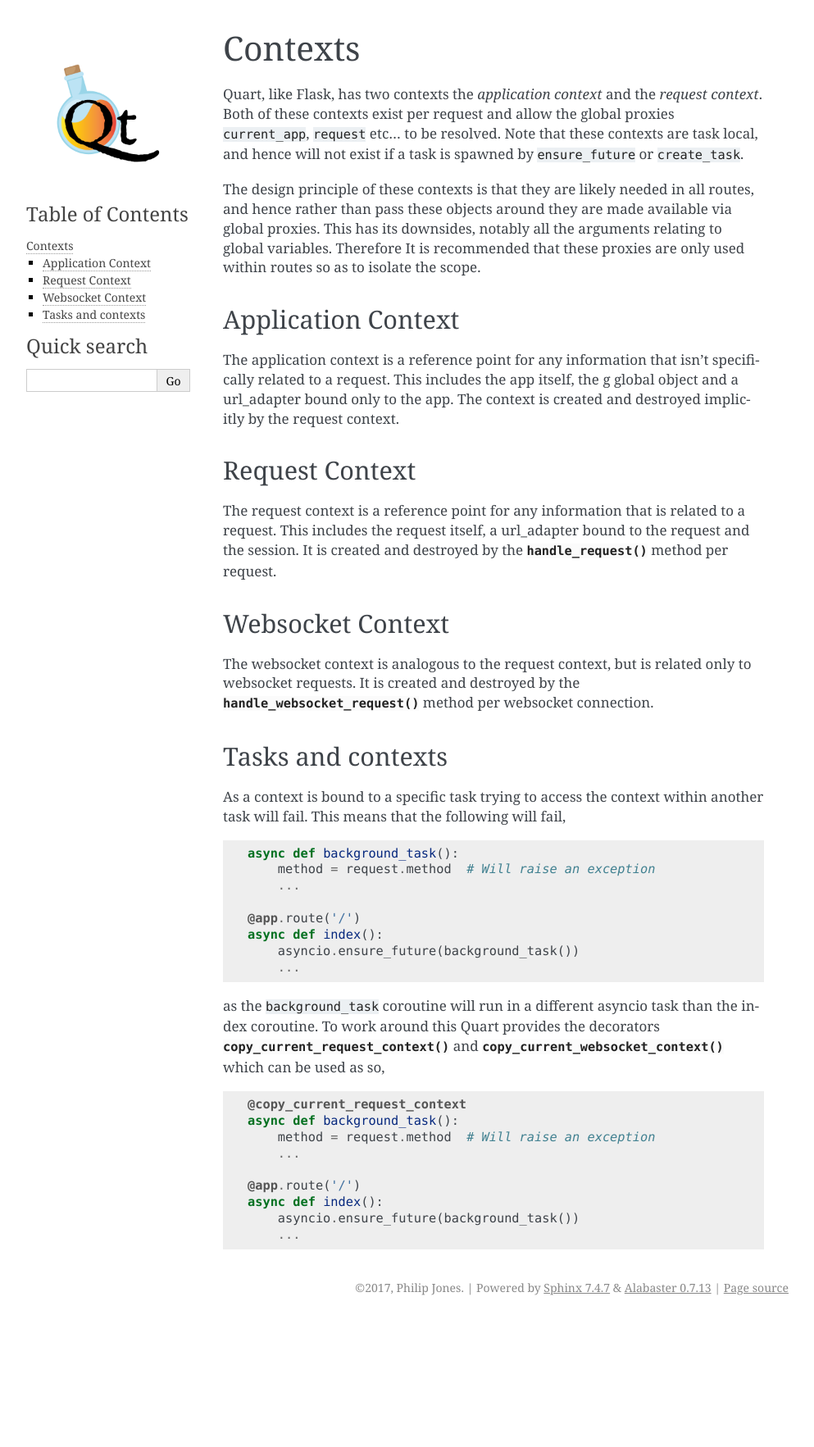
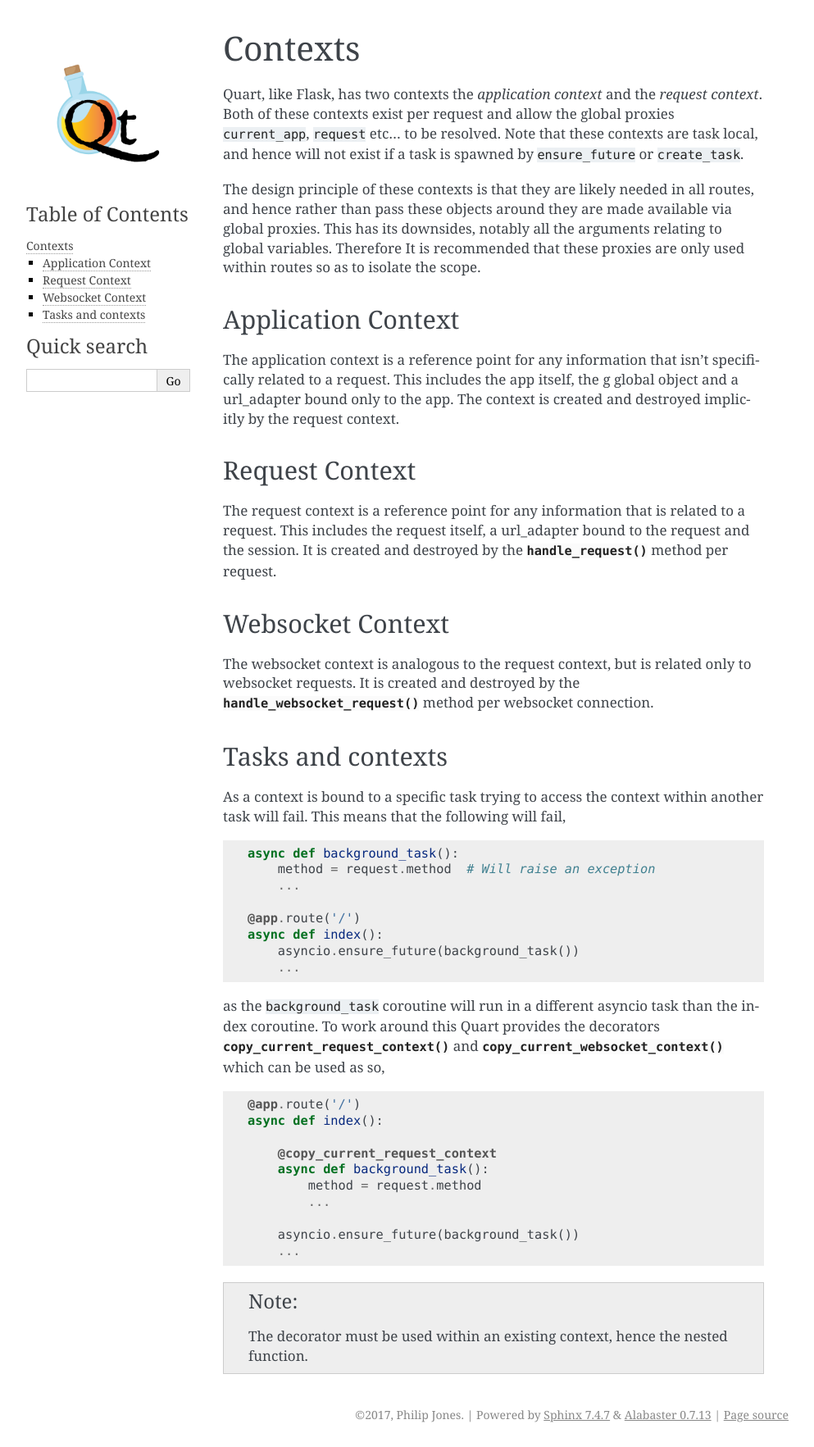
Before and after one commit to pallets/quart, a Sphinx documentation site: the page built from docs/contexts.rst, in a window 1280 px wide. Shown: the whole page at 82% size, without its empty margins (148-1141 px from the left). Built offline with Sphinx 7.4.7, drawn with Linux system fonts in a browser that asks for light colours; pages that are not in the unit, such as notebooks, are missing from menus; before the commit the page ends 1610 px from its top, so only the background shows below that.

Commit message:
Correct contexts docs
The decorator must be used within a context, rather than outside of as
the previous documentation suggested.

```diff
--- a/docs/contexts.rst
+++ b/docs/contexts.rst
@@ -65,12 +65,16 @@ decorators :func:`~quart.ctx.copy_current_request_context` and
 
 .. code-block:: python
 
-    @copy_current_request_context
-    async def background_task():
-        method = request.method  # Will raise an exception
+    @app.route('/')
+    async def index():
+
+        @copy_current_request_context
+        async def background_task():
+            method = request.method
+            ...
+
+        asyncio.ensure_future(background_task())
         ...
 
-    @app.route('/')
-    async def index():
-        asyncio.ensure_future(background_task())
-        ...
+.. note:: The decorator must be used within an existing context, hence
+          the nested function.
```
